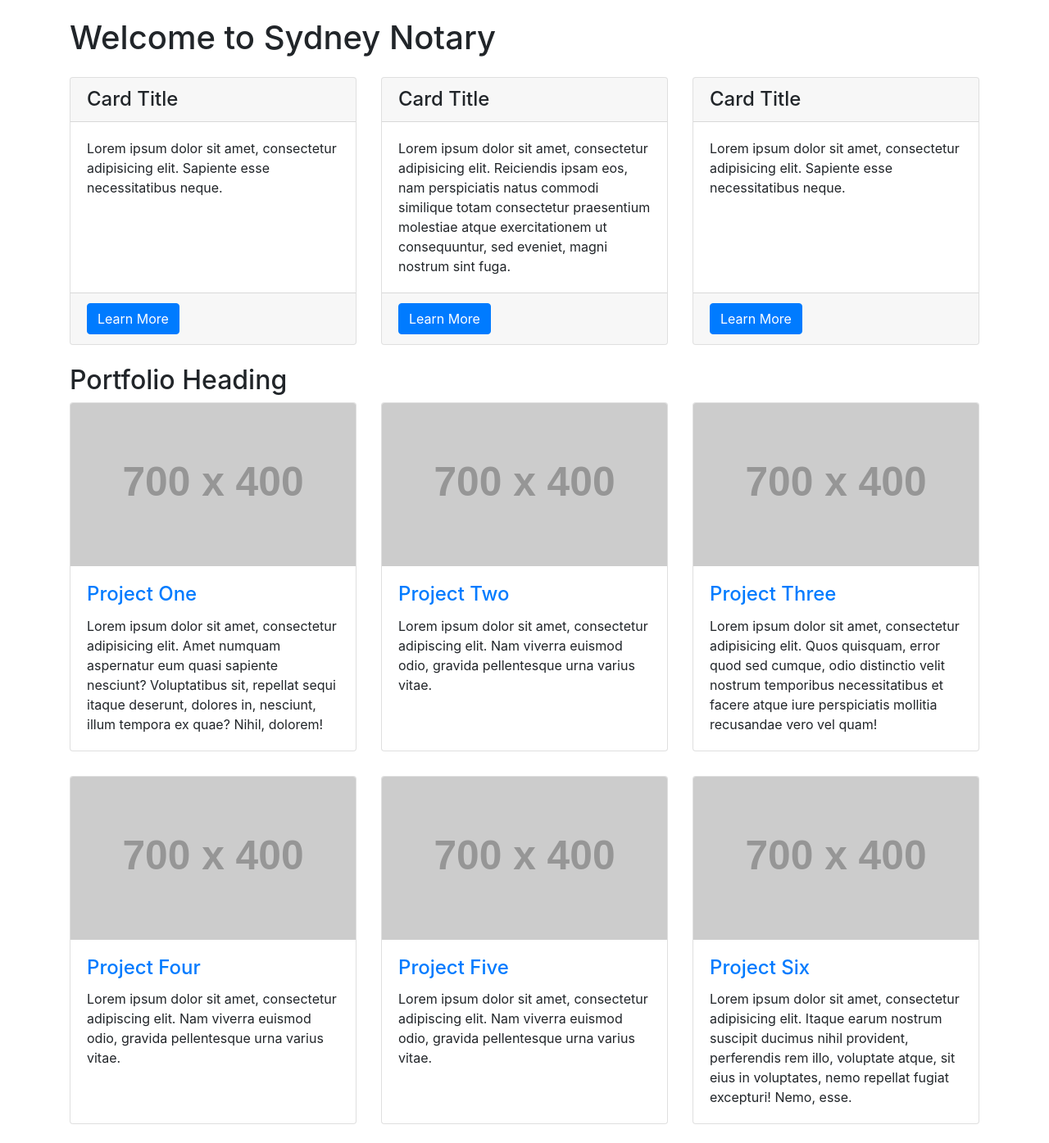
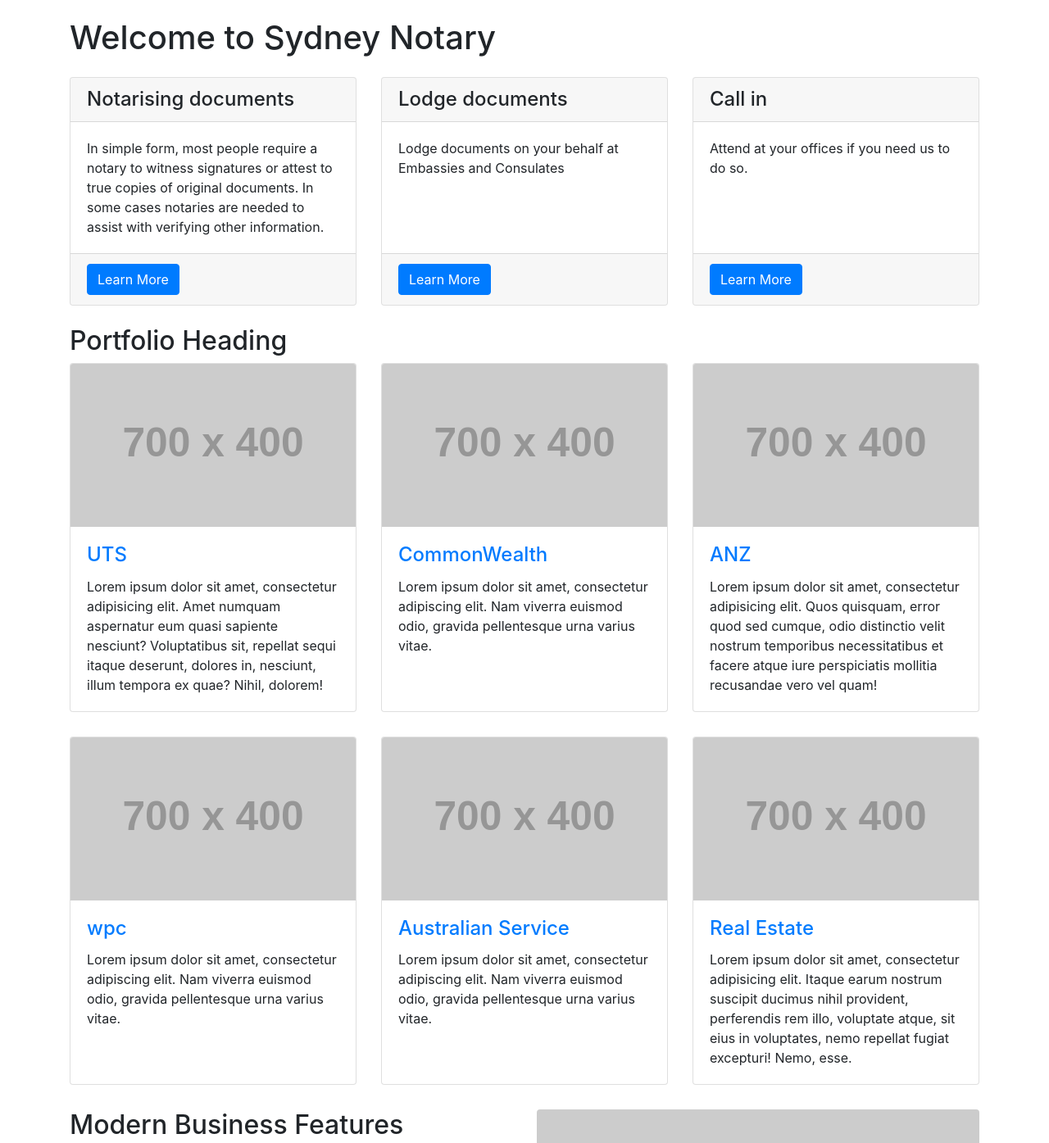
Before and after one commit to loforever/SydneyNotary, a website: page index.html in a window 1280 px wide. Shown: the part 578-1973 px from the top of the page at 82% size. Drawn offline with Linux system fonts and the light colour scheme; placeholder pictures from the web are drawn by us.

Commit message:
Update index.html

```diff
--- a/index.html
+++ b/index.html
@@ -127,9 +127,10 @@
     <div class="row">
       <div class="col-lg-4 mb-4">
         <div class="card h-100">
-          <h4 class="card-header">Card Title</h4>
+          <h4 class="card-header">Notarising documents</h4>
           <div class="card-body">
-            <p class="card-text">Lorem ipsum dolor sit amet, consectetur adipisicing elit. Sapiente esse necessitatibus neque.</p>
+            <p class="card-text">In simple form, most people require a notary to witness signatures or attest to true copies of original documents.
+              In some cases notaries are needed to assist with verifying other information.</p>
           </div>
           <div class="card-footer">
             <a href="#" class="btn btn-primary">Learn More</a>
@@ -138,9 +139,9 @@
       </div>
       <div class="col-lg-4 mb-4">
         <div class="card h-100">
-          <h4 class="card-header">Card Title</h4>
+          <h4 class="card-header">Lodge documents</h4>
           <div class="card-body">
-            <p class="card-text">Lorem ipsum dolor sit amet, consectetur adipisicing elit. Reiciendis ipsam eos, nam perspiciatis natus commodi similique totam consectetur praesentium molestiae atque exercitationem ut consequuntur, sed eveniet, magni nostrum sint fuga.</p>
+            <p class="card-text">Lodge documents on your behalf at Embassies and Consulates</p>
           </div>
           <div class="card-footer">
             <a href="#" class="btn btn-primary">Learn More</a>
@@ -149,9 +150,9 @@
       </div>
       <div class="col-lg-4 mb-4">
         <div class="card h-100">
-          <h4 class="card-header">Card Title</h4>
+          <h4 class="card-header">Call in</h4>
           <div class="card-body">
-            <p class="card-text">Lorem ipsum dolor sit amet, consectetur adipisicing elit. Sapiente esse necessitatibus neque.</p>
+            <p class="card-text">Attend at your offices if you need us to do so.</p>
           </div>
           <div class="card-footer">
             <a href="#" class="btn btn-primary">Learn More</a>
@@ -170,7 +171,7 @@
           <a href="#"><img class="card-img-top" src="http://placehold.it/700x400" alt=""></a>
           <div class="card-body">
             <h4 class="card-title">
-              <a href="#">Project One</a>
+              <a href="#">UTS</a>
             </h4>
             <p class="card-text">Lorem ipsum dolor sit amet, consectetur adipisicing elit. Amet numquam aspernatur eum quasi sapiente nesciunt? Voluptatibus sit, repellat sequi itaque deserunt, dolores in, nesciunt, illum tempora ex quae? Nihil, dolorem!</p>
           </div>
@@ -181,7 +182,7 @@
           <a href="#"><img class="card-img-top" src="http://placehold.it/700x400" alt=""></a>
           <div class="card-body">
             <h4 class="card-title">
-              <a href="#">Project Two</a>
+              <a href="#">CommonWealth</a>
             </h4>
             <p class="card-text">Lorem ipsum dolor sit amet, consectetur adipiscing elit. Nam viverra euismod odio, gravida pellentesque urna varius vitae.</p>
           </div>
@@ -192,7 +193,7 @@
           <a href="#"><img class="card-img-top" src="http://placehold.it/700x400" alt=""></a>
           <div class="card-body">
             <h4 class="card-title">
-              <a href="#">Project Three</a>
+              <a href="#">ANZ</a>
             </h4>
             <p class="card-text">Lorem ipsum dolor sit amet, consectetur adipisicing elit. Quos quisquam, error quod sed cumque, odio distinctio velit nostrum temporibus necessitatibus et facere atque iure perspiciatis mollitia recusandae vero vel quam!</p>
           </div>
@@ -203,7 +204,7 @@
           <a href="#"><img class="card-img-top" src="http://placehold.it/700x400" alt=""></a>
           <div class="card-body">
             <h4 class="card-title">
-              <a href="#">Project Four</a>
+              <a href="#">wpc</a>
             </h4>
             <p class="card-text">Lorem ipsum dolor sit amet, consectetur adipiscing elit. Nam viverra euismod odio, gravida pellentesque urna varius vitae.</p>
           </div>
@@ -214,7 +215,7 @@
           <a href="#"><img class="card-img-top" src="http://placehold.it/700x400" alt=""></a>
           <div class="card-body">
             <h4 class="card-title">
-              <a href="#">Project Five</a>
+              <a href="#">Australian Service</a>
             </h4>
             <p class="card-text">Lorem ipsum dolor sit amet, consectetur adipiscing elit. Nam viverra euismod odio, gravida pellentesque urna varius vitae.</p>
           </div>
@@ -225,7 +226,7 @@
           <a href="#"><img class="card-img-top" src="http://placehold.it/700x400" alt=""></a>
           <div class="card-body">
             <h4 class="card-title">
-              <a href="#">Project Six</a>
+              <a href="#">Real Estate</a>
             </h4>
             <p class="card-text">Lorem ipsum dolor sit amet, consectetur adipisicing elit. Itaque earum nostrum suscipit ducimus nihil provident, perferendis rem illo, voluptate atque, sit eius in voluptates, nemo repellat fugiat excepturi! Nemo, esse.</p>
           </div>
```
